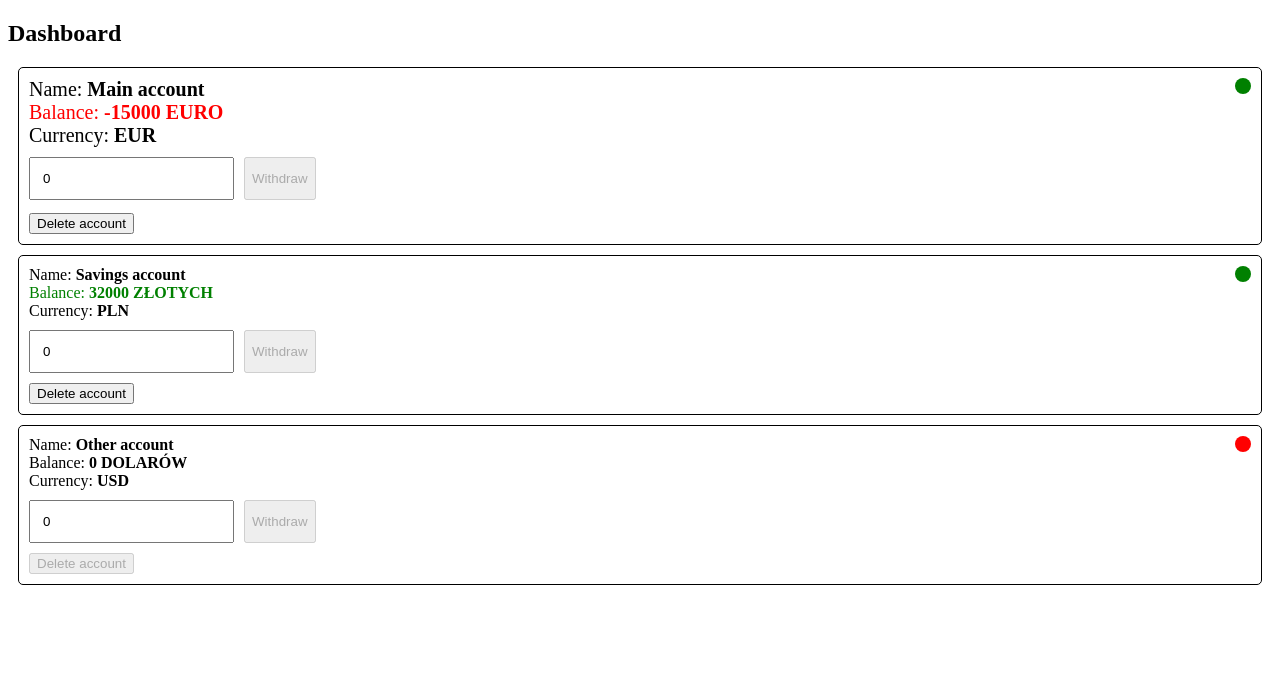
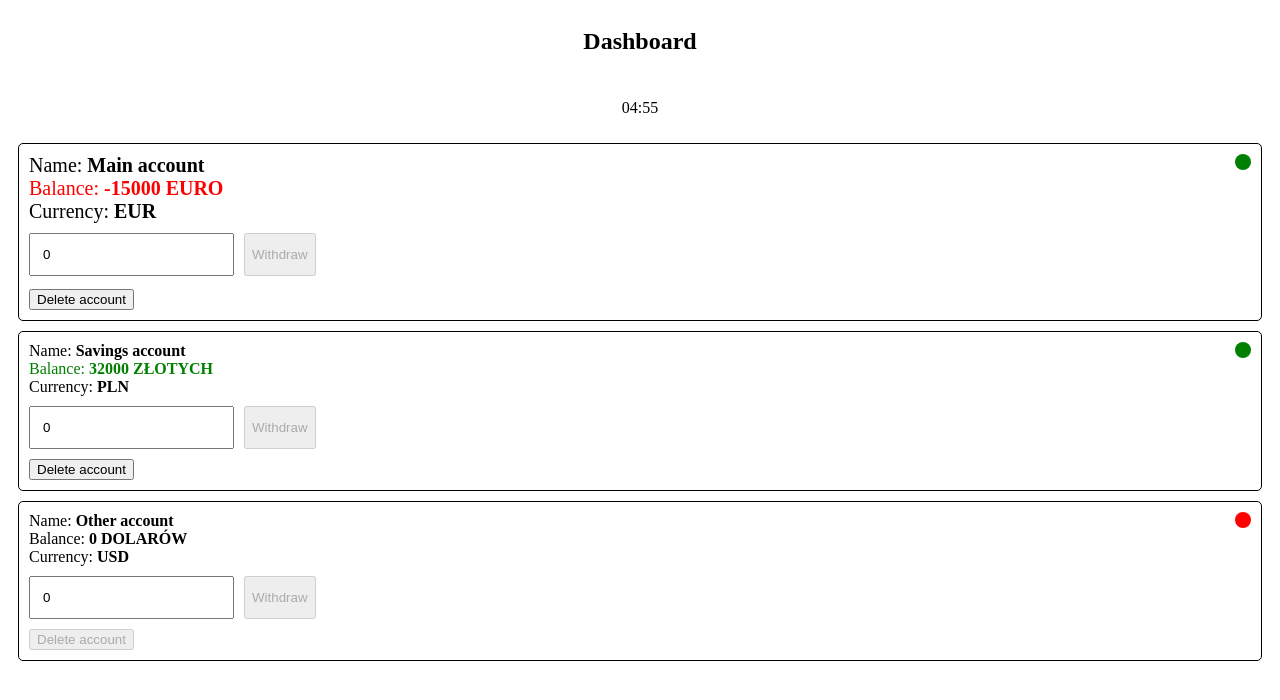
Before and after one commit to Endrjuuuu/myBankApp, an Angular app: page /dashboard in a window 1280 px wide. Shown: the top 700 px of the page. Built offline with nearby package versions, Linux system fonts and the light colour scheme.

Commit message:
feat: add login route and implement timer component in dashboard with styling

```diff
--- a/src/app/app.routes.ts
+++ b/src/app/app.routes.ts
@@ -1,9 +1,11 @@
 import { Routes } from '@angular/router';
 import { DashboardComponent } from './pages/dashboard/dashboard.component';
 import { PageNotFoundComponent } from './pages/dashboard/components/page-not-found/page-not-found.component';
+import { LoginComponent } from './pages/login/login.component';
 
 export const routes: Routes = [
   { path: 'dashboard', loadComponent: () => DashboardComponent },
+  { path: 'login', loadComponent: () => LoginComponent },
   { path: '', pathMatch: 'full', redirectTo: 'dashboard' },
   { path: '**', loadComponent: () => PageNotFoundComponent },
 ];
--- /dev/null
+++ b/src/app/pages/dashboard/components/timer/timer.component.html
@@ -0,0 +1,3 @@
+<p class="timer" [class.warning-text]="timer$() <= 60000">
+  {{ timer$() | date: "mm:ss" }}
+</p>
--- /dev/null
+++ b/src/app/pages/dashboard/components/timer/timer.component.scss
@@ -0,0 +1,4 @@
+.warning-text {
+  color: red;
+  font-weight: 500;
+}
--- /dev/null
+++ b/src/app/pages/dashboard/components/timer/timer.component.ts
@@ -0,0 +1,44 @@
+import { DatePipe } from '@angular/common';
+import {
+  ChangeDetectionStrategy,
+  Component,
+  effect,
+  inject,
+  Input,
+  OnDestroy,
+  signal,
+} from '@angular/core';
+import { Router } from '@angular/router';
+import { interval, Subject, takeUntil } from 'rxjs';
+
+@Component({
+  selector: 'app-timer',
+  standalone: true,
+  imports: [DatePipe],
+  templateUrl: './timer.component.html',
+  styleUrl: './timer.component.scss',
+  changeDetection: ChangeDetectionStrategy.OnPush,
+})
+export class TimerComponent implements OnDestroy {
+  @Input() startFrom = 300000;
+  @Input() decrement = 1000;
+
+  timer$ = signal(this.startFrom);
+  destroy$ = new Subject<void>();
+  router = inject(Router);
+
+  constructor() {
+    interval(1000)
+      .pipe(takeUntil(this.destroy$))
+      .subscribe(() => this.timer$.update((value) => value - this.decrement));
+    effect(() => {
+      if (this.timer$() <= 0) {
+        this.router.navigateByUrl('login');
+      }
+    });
+  }
+
+  ngOnDestroy(): void {
+    this.destroy$.next();
+  }
+}
--- a/src/app/pages/dashboard/dashboard.component.html
+++ b/src/app/pages/dashboard/dashboard.component.html
@@ -1,4 +1,7 @@
-<h2>Dashboard</h2>
+<div class="centerize">
+  <h2>Dashboard</h2>
+  <app-timer></app-timer>
+</div>
 
 @if (accounts$ | async; as accounts) {
   @for (account of accounts; track account.id; let i = $index) {
--- a/src/app/pages/dashboard/dashboard.component.scss
+++ b/src/app/pages/dashboard/dashboard.component.scss
@@ -1,3 +1,11 @@
 .main-account {
   font-size: 20px;
 }
+
+.centerize {
+  display: flex;
+  flex-direction: column;
+  align-items: center;
+  gap: 0.5rem;
+  text-align: center;
+}
--- a/src/app/pages/dashboard/dashboard.component.ts
+++ b/src/app/pages/dashboard/dashboard.component.ts
@@ -3,12 +3,13 @@ import { BankAccountComponent } from './components/bank-account/bank-account.com
 import { CommonModule } from '@angular/common';
 import { BankAccountHttpService } from './services/bank-account-http.service';
 import { BehaviorSubject, combineLatest, map, switchMap } from 'rxjs';
+import { TimerComponent } from "./components/timer/timer.component";
 
 @Component({
   selector: 'app-dashboard',
   standalone: true,
   providers: [BankAccountHttpService],
-  imports: [CommonModule, BankAccountComponent],
+  imports: [CommonModule, BankAccountComponent, TimerComponent],
   templateUrl: './dashboard.component.html',
   styleUrl: './dashboard.component.scss',
   changeDetection: ChangeDetectionStrategy.OnPush,
--- /dev/null
+++ b/src/app/pages/login/login.component.html
@@ -0,0 +1 @@
+<p>login works!</p>
--- a/src/assets/styles/styles.scss
+++ b/src/assets/styles/styles.scss
@@ -1 +1,8 @@
-@import 'card.scss'
+@import "card.scss";
+
+.centerize {
+  display: flex;
+  justify-content: center;
+  align-items: center;
+  gap: 20px;
+}
```
Also changed, not shown: src/app/pages/login/login.component.ts (added, +12 -0 lines), src/app/pages/login/login.component.scss (added).
